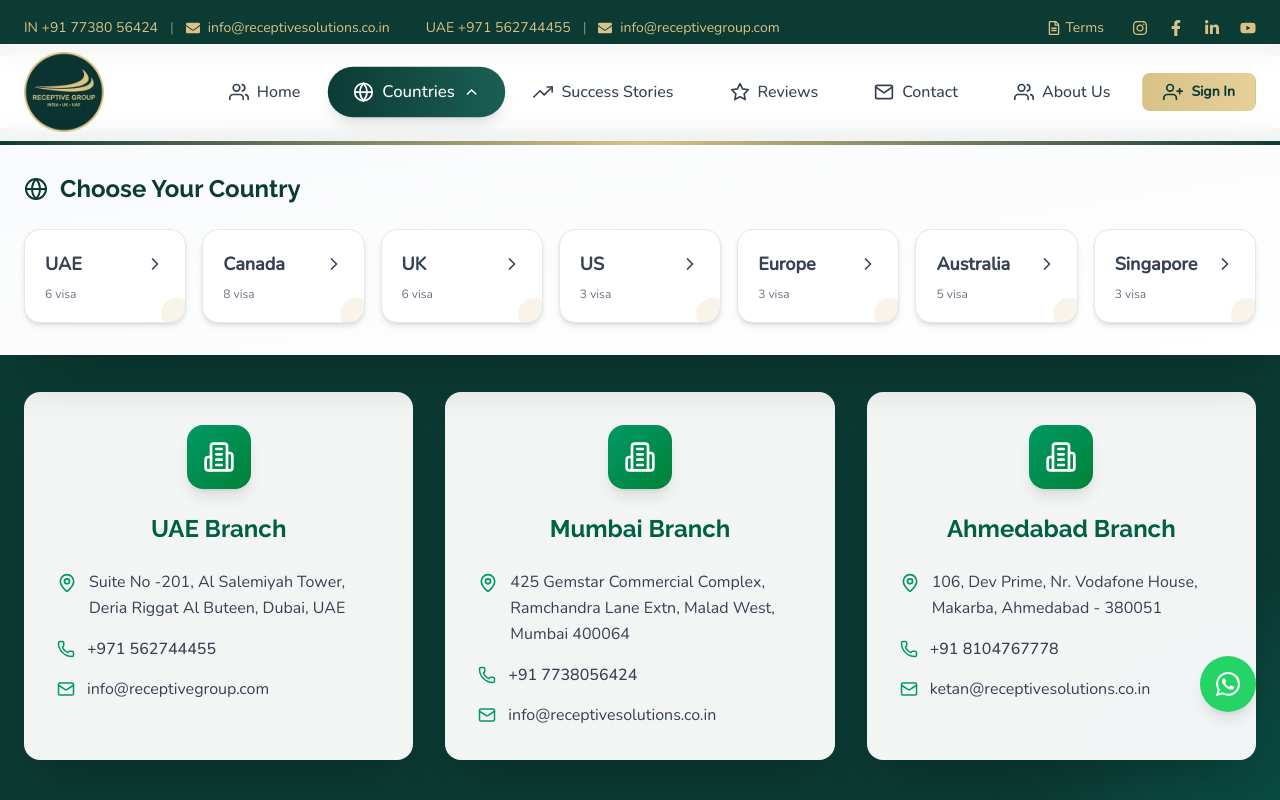
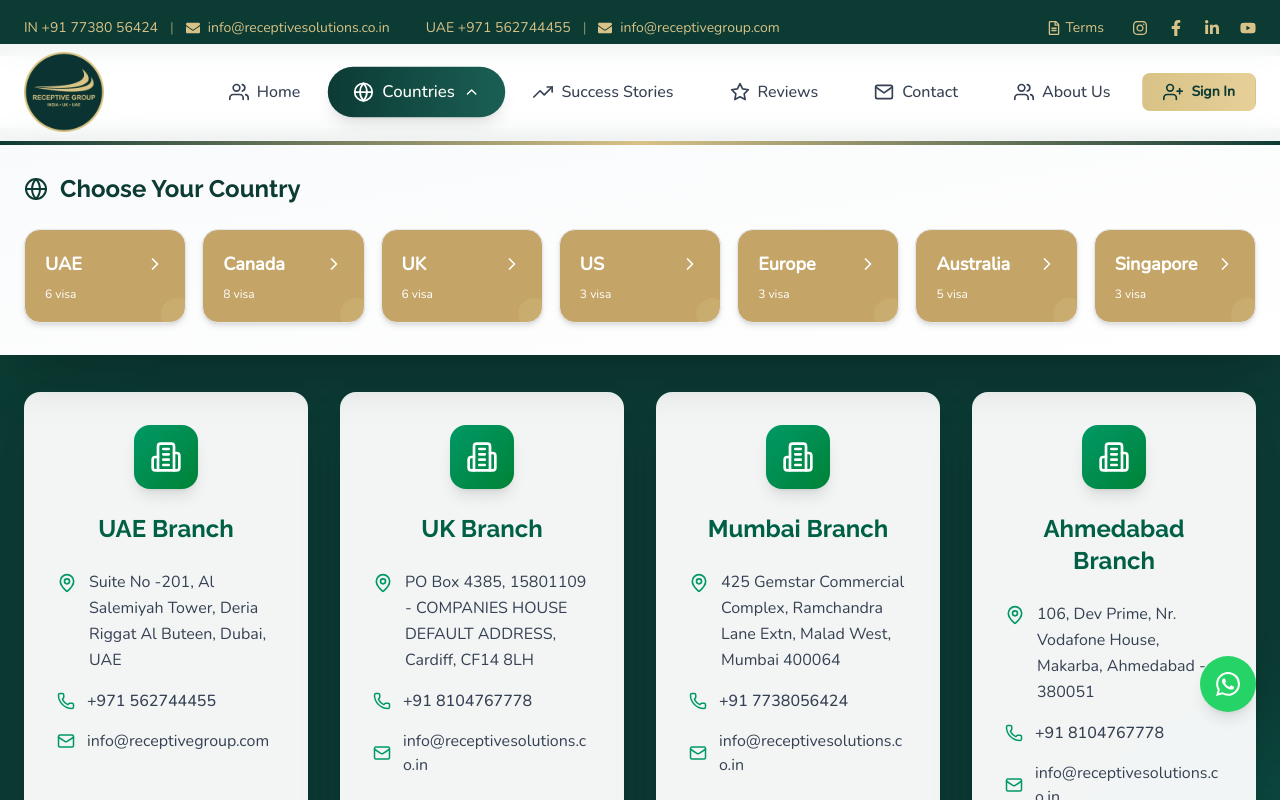
Before and after one commit to Aashu020/frontend_Receptive, a React (Vite) app: page /contact in a window 1280 px wide. Both pictures are taken after a click on the button "Countries". Shown: the top 800 px of the page. Built offline with nearby package versions, Linux system fonts and the light colour scheme.

Commit message:
changes in contact Pages

```diff
--- a/src/components/Footer.jsx
+++ b/src/components/Footer.jsx
@@ -117,7 +117,7 @@
           </div>
 
           {/* Main Content Grid */}
-          <div className="grid grid-cols-1 lg:grid-cols-3 gap-8 mb-10">
+          <div className="grid grid-cols-1 lg:grid-cols-3  mb-10">
 
             {/* Services - Updated with clickable links */}
             <div>
@@ -140,7 +140,7 @@
             {/* Global Offices */}
             <div className="lg:col-span-2">
               <h3 className="text-lg font-semibold text-[#D8C287] mb-4">Global Offices</h3>
-              <div className="grid grid-cols-1 md:grid-cols-3 gap-4">
+              <div className="grid grid-cols-1 md:grid-cols-4 gap-4">
 
                 {/* UAE Branch */}
                 <div className="bg-[#092620]/30 p-4 rounded-lg">
@@ -163,7 +163,7 @@
 
                 {/* Mumbai Branch */}
                 <div className="bg-[#092620]/30 p-4 rounded-lg">
-                  <h4 className="font-medium text-[#D8C287] mb-2">(India) Mumbai Branch</h4>
+                  <h4 className="font-medium text-[#D8C287] mb-2"> Mumbai Branch (India)</h4>
                   <p className="text-xs text-gray-300 mb-2">
                     425 Gemstar Commerical Complex, Ramchandra Lane Extn, Kanchpada, Malad West, Mumbai 400064
                   </p>
@@ -173,7 +173,7 @@
 
                 {/* Ahmedabad Branch */}
                 <div className="bg-[#092620]/30 p-4 rounded-lg">
-                  <h4 className="font-medium text-[#D8C287] mb-2">(India) Ahmedabad Branch</h4>
+                  <h4 className="font-medium text-[#D8C287] mb-2"> Ahmedabad Branch (India)</h4>
                   <p className="text-xs text-gray-300 mb-2">
                     106, Dev Prime, Nr. Vodafone House, Corporate Road, Makarba, Ahmedabad - 380051
                   </p>
--- a/src/components/Navbar.jsx
+++ b/src/components/Navbar.jsx
@@ -492,7 +492,7 @@
                 <img
                   src={logo}
                   alt="Receptive Logo"
-                  className="h-11 lg:h-20 transition-all duration-300 group-hover:scale-105"
+                  className="h-14 lg:h-20 transition-all duration-300 group-hover:scale-105"
                 />
                 <div className="absolute -bottom-1 left-0 w-0 h-0.5 bg-gradient-to-r from-[#0C3B34] to-[#D8C287] transition-all duration-300 group-hover:w-full"></div>
               </div>
@@ -566,12 +566,12 @@
                       Choose Your Country
                     </h3>
                   </div>
-                  <div className="grid grid-cols-2 md:grid-cols-4 xl:grid-cols-7 gap-3 xl:gap-4">
+                  <div className="grid grid-cols-2  md:grid-cols-4 xl:grid-cols-7 gap-3 xl:gap-4">
                     {Object.keys(countries).map((country, index) => (
                       <button
                         key={country}
                         onClick={() => handleCountryClick(country)}
-                        className="text-left p-4 xl:p-5 rounded-2xl transition-all duration-300 transform hover:scale-105 hover:shadow-xl relative overflow-hidden group bg-white text-gray-700 hover:bg-gradient-to-br hover:from-white hover:to-gray-50 shadow-md border border-gray-200 hover:border-[#D8C287]"
+                        className="text-left p-4 xl:p-5 rounded-2xl transition-all duration-300 transform hover:scale-105 hover:shadow-xl relative overflow-hidden group bg-[#c4a567] text-white shadow-md border border-gray-200 hover:border-[#D8C287]"
                         style={{ animationDelay: `${index * 50}ms` }}
                       >
                         <div className="absolute inset-0 bg-gradient-to-br from-[#0C3B34] to-[#1a5f54] opacity-0 group-hover:opacity-5 transition-opacity duration-300"></div>
@@ -581,7 +581,7 @@
                           </span>
                           <FiChevronRight className="w-4 h-4 xl:w-5 xl:h-5 transition-transform duration-300 group-hover:translate-x-1" />
                         </div>
-                        <div className="mt-2 text-xs text-gray-500 relative z-10">
+                        <div className="mt-2 text-xs text-white relative z-10">
                           {countries[country].length} visa
                         </div>
                         <div className="absolute -bottom-2 -right-2 w-8 h-8 bg-gradient-to-br from-[#D8C287] to-[#e6d098] rounded-full opacity-20 group-hover:opacity-40 transition-opacity duration-300"></div>
@@ -667,13 +667,13 @@
                                 <button
                                   key={country}
                                   onClick={() => handleCountryClick(country)}
-                                  className="w-full text-left p-3 rounded-xl flex items-center justify-between transition-all duration-300 bg-white text-gray-700 hover:bg-gray-50 shadow-sm border border-gray-200 hover:border-[#D8C287]"
+                                  className="w-full text-left p-3 rounded-xl flex items-center justify-between transition-all duration-300 bg-[#c4a567] text-white hover:bg-gray-50 shadow-sm border border-gray-200 hover:border-[#D8C287]"
                                 >
                                   <div>
                                     <span className="font-semibold">
                                       {country}
                                     </span>
-                                    <div className="text-xs text-gray-500">
+                                    <div className="text-xs text-white">
                                       {countries[country].length} Programs
                                     </div>
                                   </div>
--- a/src/pages/ContactPage.jsx
+++ b/src/pages/ContactPage.jsx
@@ -11,6 +11,12 @@
       email: "info@receptivegroup.com"
     },
     {
+      title: "UK Branch",
+      address: "PO Box 4385, 15801109 - COMPANIES HOUSE DEFAULT ADDRESS, Cardiff, CF14 8LH",
+      phone: "+91 8104767778",
+      email: "info@receptivesolutions.co.in"
+    },
+    {
       title: "Mumbai Branch",
       address: "425 Gemstar Commercial Complex, Ramchandra Lane Extn, Malad West, Mumbai 400064",
       phone: "+91 7738056424",
@@ -20,7 +26,7 @@
       title: "Ahmedabad Branch",
       address: "106, Dev Prime, Nr. Vodafone House, Makarba, Ahmedabad - 380051",
       phone: "+91 8104767778",
-      email: "ketan@receptivesolutions.co.in"
+      email: "info@receptivesolutions.co.in"
     }
   ];
 
@@ -45,7 +51,7 @@
             </p>
           </div>
 
-          <div className="max-w-7xl mx-auto grid grid-cols-1 lg:grid-cols-3 gap-8 px-6">
+          <div className="max-w-8xl mx-auto grid grid-cols-1 lg:grid-cols-4 gap-8 px-6">
             {branches.map((branch, index) => (
               <div
                 key={index}
```
